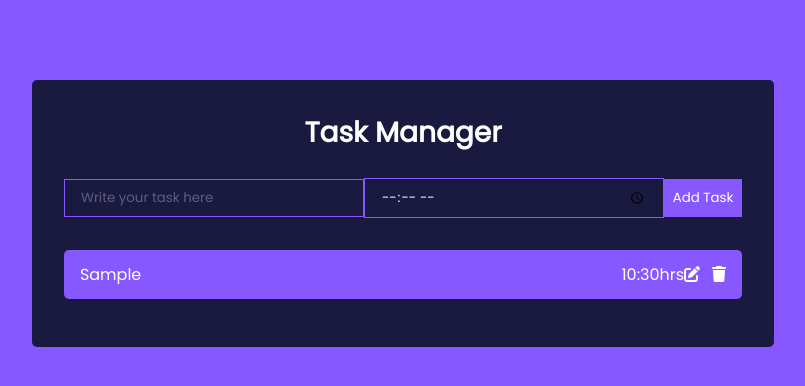
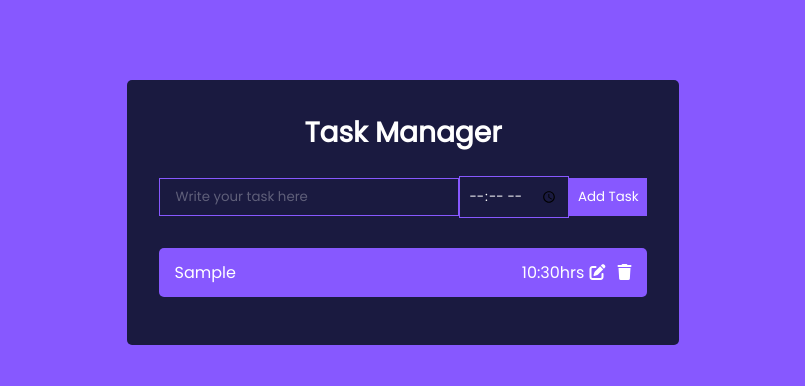
Before and after one commit to Daniel-Musunza/react-task-manager, a React (Create React App) app: page / in a window 1280 px wide. Both pictures are taken after typing "Sample", "10:30" into the empty fields and a click on the button "Add Task". Shown: the top 386 px of the page, without its empty margins (237-1042 px from the left). Built offline with nearby package versions, Linux system fonts and the light colour scheme.

Commit message:
add time to task

```diff
--- a/src/App.css
+++ b/src/App.css
@@ -50,6 +50,15 @@ h1 {
   color: #ffffff4d;
 }
 
+.time-input {
+  outline: none;
+  background: none;
+  border: 1px solid #8758ff;
+  padding: 0.55rem;
+  cursor: pointer;
+  color: #fff;
+
+}
 .todo-btn {
   background: #8758ff;
   color: #fff;
@@ -79,3 +88,7 @@ h1 {
   color: #c5aeff;
   text-decoration: line-through;
 }
+
+span {
+  padding-right: 5px;
+}
--- a/src/components/EditTodoForm.js
+++ b/src/components/EditTodoForm.js
@@ -1,14 +1,16 @@
 import React, {useState} from 'react'
 
 export const EditTodoForm = ({editTodo, task}) => {
-    const [value, setValue] = useState(task.task)
+    const [value, setValue] = useState(task.task);
+    const [time, setTime] = useState(task.time);
 
     const handleSubmit = e => {
       if(value){
         e.preventDefault();
 
-        editTodo(value, task.id);
+        editTodo(value, time, task.id);
         setValue("");
+        setTime('');
       }else{
         alert("empty task");
     }
@@ -19,6 +21,12 @@ export const EditTodoForm = ({editTodo, task}) => {
         placeholder='task '
         value={(value)}
         onChange={(e) => setValue(e.target.value)}></input>
+          <input
+        type="time"
+        className="time-input"
+        value={time}
+        onChange={(e) => setTime(e.target.value)}
+      />
         <button type='submit' className='todo-btn'>Update</button>
     </form>
   )
--- a/src/components/Todo.js
+++ b/src/components/Todo.js
@@ -10,7 +10,7 @@ export const Todo = ({ task, toggleComplete, deleteTodo, editTodo }) => {
         {task.task}
       </p>
       <div>
-      {task.time}hrs
+      <span>{task.time}hrs</span>
         <i className="fa-solid fa-pen-to-square" onClick={() => editTodo(task.id)}></i>
         <i className="fa-solid fa-trash" onClick={() => deleteTodo(task.id)}></i>
       </div>
--- a/src/components/TodoForm.js
+++ b/src/components/TodoForm.js
@@ -27,7 +27,7 @@ export const TodoForm = ({ addTodo }) => {
       />
       <input
         type="time"
-        className="todo-input"
+        className="time-input"
         value={time}
         onChange={(e) => setTime(e.target.value)}
       />
--- a/src/components/TodoWrapper.js
+++ b/src/components/TodoWrapper.js
@@ -41,10 +41,10 @@ export const TodoWrapper = () => {
     );
   };
 
-  const editTask = (task, id) => {
+  const editTask = (task, time, id) => {
     setTodos(
       todos.map((todo) =>
-        todo.id === id ? { ...todo, task, isEditing: !todo.isEditing } : todo
+        todo.id === id ? { ...todo, task, time, isEditing: !todo.isEditing } : todo
       )
     );
   };
```
